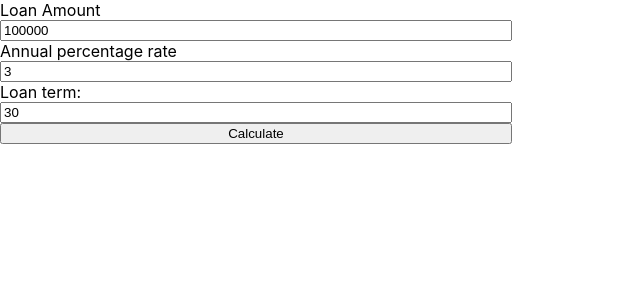
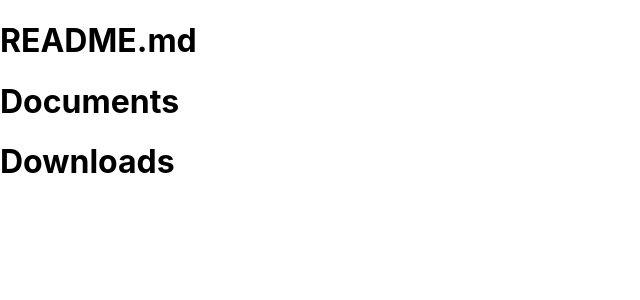
Before and after one commit to grumpycat808/react_greatfrontend, a React (Create React App) app: page / in a window 1280 px wide. Shown: the top 300 px of the page, without its empty margins (0-640 px from the left). Built offline with nearby package versions, Linux system fonts and the light colour scheme.

Commit message:
File directory complete

```diff
--- a/package.json
+++ b/package.json
@@ -3,6 +3,7 @@
     "version": "0.1.0",
     "private": true,
     "dependencies": {
+        "@babel/plugin-proposal-private-property-in-object": "^7.21.11",
         "@testing-library/jest-dom": "^5.17.0",
         "@testing-library/react": "^13.4.0",
         "@testing-library/user-event": "^13.5.0",
--- a/src/App7.js
+++ b/src/App7.js
@@ -1,11 +1,12 @@
 import React from 'react'
 import DigitalClock from './DigitalClock'
 import MortgageCalculator from './MortgageCalculator'
+import FileExplorer from './FileExplorer'
 
 function App7(props) {
     return (
         <div>
-            <MortgageCalculator></MortgageCalculator>
+            <FileExplorer></FileExplorer>
         </div>
     )
 }
--- /dev/null
+++ b/src/FileExplorer.js
@@ -0,0 +1,92 @@
+import React, { useState } from 'react';
+import "./file-explorer.css"
+const fileData = [
+    {
+      id: 1,
+      name: 'README.md',
+    },
+    {
+      id: 2,
+      name: 'Documents',
+      children: [
+        {
+          id: 3,
+          name: 'Word.doc',
+        },
+        {
+          id: 4,
+          name: 'Powerpoint.ppt',
+        },
+      ],
+    },
+    {
+      id: 5,
+      name: 'Downloads',
+      children: [
+        {
+          id: 6,
+          name: 'unnamed.txt',
+        },
+        {
+          id: 7,
+          name: 'Misc',
+          children: [
+            {
+              id: 8,
+              name: 'foo.txt',
+            },
+            {
+              id: 9,
+              name: 'bar.txt',
+            },
+          ],
+        },
+      ],
+    },
+  ];
+
+
+
+function FileExplorer(props) {
+
+    const [active, setActive] = useState([]);
+
+    const toggleDirectory = (directoryName) => {
+        if(active.includes(directoryName)) {
+
+            const newList = active.filter((item) => item != directoryName)
+
+            setActive(newList);
+        } else {
+            setActive([...active, directoryName])
+        }
+    }
+    const recursiveMap = (data, parent) => {
+
+        return data.map((item) => {
+
+            if(item.hasOwnProperty('children')) {
+                let cn = 'directory';
+                let list = '';
+                if(parent) {
+                    cn = active.includes(parent) ? 'directory active' : 'directory hidden';
+                    list = active.includes(parent) ? 'active' : 'hidden';
+                }
+                return (<><h1 className={cn} onClick={() => toggleDirectory(item.name)}>{item.name}</h1><ul className={list}>{recursiveMap(item.children, item.name)}</ul></>)
+            } else {
+                if(parent) {
+                    return <li className={active.includes(parent) ? 'active' : 'hidden'} >{item.name}</li>
+                }
+                return <h1>{item.name}</h1>
+            }
+        })
+    }
+    return (
+        <div>
+
+            {recursiveMap(fileData)}
+        </div>
+    );
+}
+
+export default FileExplorer;
--- /dev/null
+++ b/src/file-explorer.css
@@ -0,0 +1,3 @@
+.hidden {
+    display: none;
+}
```
Also changed, not shown: 1 other file (tests, documents, lock files or other folders).
